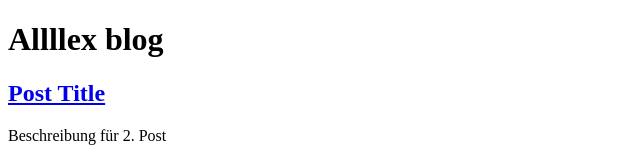
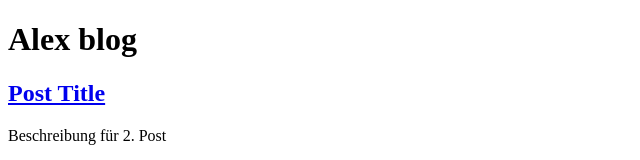
Before and after one commit to deladose/_site, a plain HTML site: page index.html in a window 1280 px wide. Shown: the top 160 px of the page, without its empty margins (0-640 px from the left). Drawn offline with Linux system fonts and the light colour scheme.

Commit message:
Update index.html

```diff
--- a/index.html
+++ b/index.html
@@ -7,7 +7,7 @@
 </head>
 <body>
     <header>
-        <h1> Allllex blog</h1>
+        <h1> Alex blog</h1>
     </header>
     <main>
 
```
